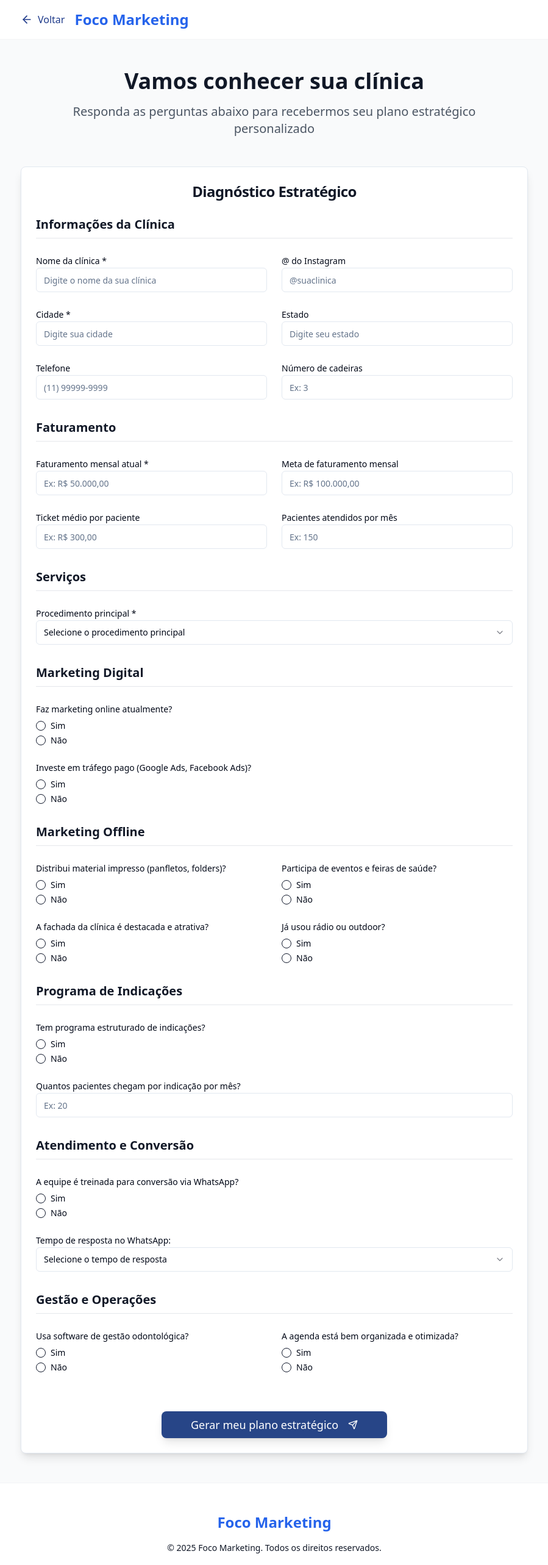
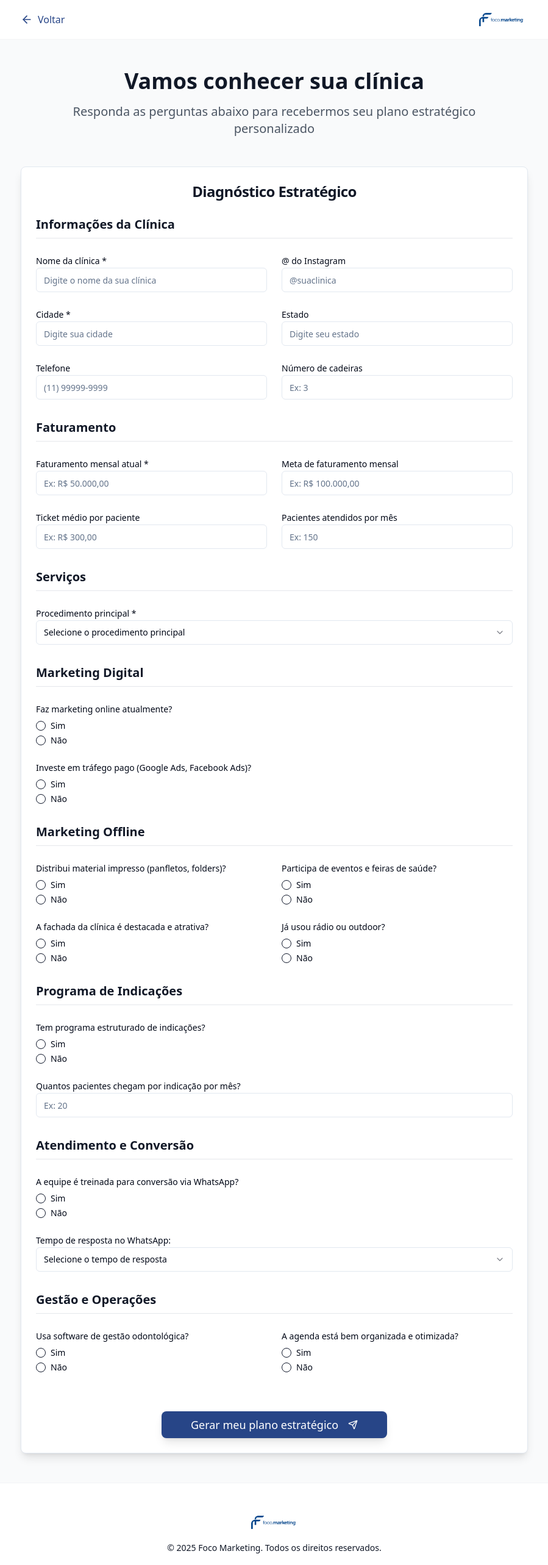
Before and after one commit to Kelvin-foco/plano-foco-estrategico--novo, a React (Vite) app: page /formulario in a window 1280 px wide. Shown: the top 2566 px of the page at 61% size, without its empty margins (190-1089 px from the left). Built offline with nearby package versions, Linux system fonts and the light colour scheme.

Commit message:
Replace text with logo in Formulario page
Replaces "Foco Marketing" text with the logo in the header and footer of the Formulario page.

```diff
--- a/src/pages/Formulario.tsx
+++ b/src/pages/Formulario.tsx
@@ -10,6 +10,7 @@ import { ArrowLeft, Send } from "lucide-react";
 import { Link, useNavigate } from "react-router-dom";
 import { toast } from "@/hooks/use-toast";
 import emailjs from 'emailjs-com';
+
 const Formulario = () => {
   const navigate = useNavigate();
   const [isSubmitting, setIsSubmitting] = useState(false);
@@ -107,17 +108,23 @@ const Formulario = () => {
       setIsSubmitting(false);
     }
   };
-  return <div className="min-h-screen bg-gray-50">
+
+  return (
+    <div className="min-h-screen bg-gray-50">
       {/* Header */}
       <header className="bg-white border-b border-gray-100 py-4">
         <div className="max-w-4xl mx-auto px-4 sm:px-6 lg:px-8">
-          <div className="flex items-center">
-            <Link to="/" className="flex items-center text-blue-900 hover:text-blue-600 transition-colors">
+          <div className="flex items-center justify-between">
+            <Link to="/" className="flex items-center text-[#274587] hover:text-blue-600 transition-colors">
               <ArrowLeft className="h-5 w-5 mr-2" />
               Voltar
             </Link>
-            <div className="ml-4 text-2xl font-bold text-blue-600">
-              Foco Marketing
+            <div className="ml-4">
+              <img
+                src="/lovable-uploads/6cfa2495-cbeb-4027-9ee9-df499060b483.png"
+                alt="Foco Marketing"
+                className="h-8"
+              />
             </div>
           </div>
         </div>
@@ -142,7 +149,6 @@ const Formulario = () => {
             </CardHeader>
             <CardContent>
               <form onSubmit={handleSubmit} className="space-y-8">
-
 
                 {/* Dados Essenciais */}
                 <div className="space-y-6">
@@ -444,10 +450,14 @@ const Formulario = () => {
 
                 <div className="text-center pt-8">
                   <Button type="submit" size="lg" disabled={isSubmitting} className="text-white px-12 py-4 text-lg rounded-lg shadow-lg hover:shadow-xl transition-all duration-300 bg-[#274587]">
-                    {isSubmitting ? <>Gerando seu plano...</> : <>
+                    {isSubmitting ? (
+                      <>Gerando seu plano...</>
+                    ) : (
+                      <>
                         Gerar meu plano estratégico
                         <Send className="ml-2 h-5 w-5" />
-                      </>}
+                      </>
+                    )}
                   </Button>
                 </div>
               </form>
@@ -460,8 +470,12 @@ const Formulario = () => {
       <footer className="bg-white py-12 border-t border-gray-100">
         <div className="max-w-6xl mx-auto px-4 sm:px-6 lg:px-8">
           <div className="text-center">
-            <div className="text-2xl font-bold text-blue-600 mb-4">
-              Foco Marketing
+            <div className="mb-4">
+              <img
+                src="/lovable-uploads/6cfa2495-cbeb-4027-9ee9-df499060b483.png"
+                alt="Foco Marketing"
+                className="h-8 mx-auto"
+              />
             </div>
             <div className="text-gray-900 text-sm">
               © 2025 Foco Marketing. Todos os direitos reservados.
@@ -469,6 +483,8 @@ const Formulario = () => {
           </div>
         </div>
       </footer>
-    </div>;
+    </div>
+  );
 };
+
 export default Formulario;
```
Also changed, not shown: public/lovable-uploads/6cfa2495-cbeb-4027-9ee9-df499060b483.png (added).
